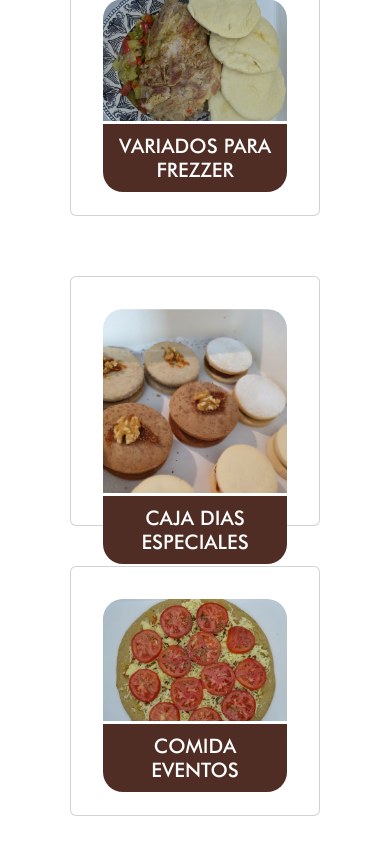
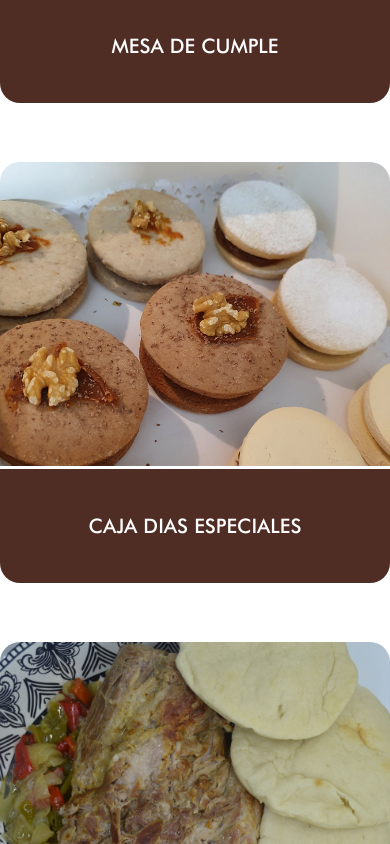
Before and after one commit to jrodriguezaralla/comoEnCasa, a React (Vite) app: page / in a window 390 px wide. Shown: the part 3400-4244 px from the top of the page. Built offline with nearby package versions, Linux system fonts and the light colour scheme.

Commit message:
haciendo responsive cards

```diff
--- a/src/App.jsx
+++ b/src/App.jsx
@@ -83,7 +83,7 @@ function App() {
 				<div style={containerStyle}>
 					<div className="box-container1" style={boxStyle}>
 						<img src={fotojp} alt="Foto Juan Pablo" style={imageStyle} />
-						<h3 style={{ ...textStyle, textAlign: 'left' }}>
+						<h3 style={{ ...textStyle, textAlign: 'justify' }}>
 							<span style={{ fontWeight: 'bold', fontSize: '24px' }}>Sobre mí.</span>
 							<br />
 							Mi nombre es Juan Pablo Sayag, soy Chef-Pastelero profesional y creador de “Como en Casa norte y sur”.
--- a/src/components/eventosespeciales.jsx
+++ b/src/components/eventosespeciales.jsx
@@ -1,6 +1,7 @@
 import React, { useState } from 'react';
-import Button from 'react-bootstrap/Button';
 import Card from 'react-bootstrap/Card';
+import Col from 'react-bootstrap/Col';
+import Row from 'react-bootstrap/Row';
 import MesaDeCumple from '../assets/tortas.jpeg';
 import CajasDiasEspeciales from '../assets/alfajores.jpg';
 import VariadosParaFrezzer from '../assets/bondiola.jpg';
@@ -19,34 +20,6 @@ function EventosEspeciales() {
 		position: 'relative',
 	};
 
-	const titleStyle = {
-		fontFamily: 'Futura, sans-serif',
-		fontWeight: 'bold',
-		fontSize: '20px',
-		textAlign: 'center',
-		margin: 0,
-	};
-
-	const imageStyle = {
-		width: '100%',
-		height: '100%',
-		objectFit: 'cover',
-		borderTopLeftRadius: '20px',
-		borderTopRightRadius: '20px',
-	};
-
-	const bodyStyle = {
-		backgroundColor: '#4F2D24',
-		color: 'white',
-		padding: '45px',
-		margin: '3px 0',
-		borderBottomLeftRadius: '20px',
-		borderBottomRightRadius: '20px',
-		fontFamily: 'Futura-Bold, sans-serif',
-		fontSize: '20px',
-		textAlign: 'center',
-	};
-
 	const containerStyle = {
 		display: 'flex',
 		justifyContent: 'center',
@@ -58,62 +31,40 @@ function EventosEspeciales() {
 		<div>
 			<h1 style={{ textAlign: 'center', fontFamily: 'Futura, sans-serif' }}>Eventos Especiales</h1>
 
-			<div style={containerStyle}>
-				<div style={{ margin: '10px' }}>
-					<div style={{ width: '100%' }}>
-						<Card style={cardStyle} className="custom-card">
-							<Card.Img variant="top" src={MesaDeCumple} style={imageStyle} />
-							<Card.Body style={bodyStyle}>
-								<Card.Title style={titleStyle}>MESA DE CUMPLE</Card.Title>
+			<Row className="g-4 d-flex justify-content-center align-item-center mb-5">
+				<Col xs={12} md={6} className="d-flex justify-content-sm-center justify-content-md-end align-item-center">
+					<Card className="card-container d-flex flex-column p-0 border border-0 my-3">
+						<Card.Img variant="top" src={MesaDeCumple} className="overflow-hidden card-image-style img-fluid" />
+						<Card.Body className="card-body-es">
+							<Card.Title className="card-title-es">MESA DE CUMPLE</Card.Title>
 						</Card.Body>
 					</Card>
-					</div>
-
-					<div style={{ width: '100%' }}>
-						<Card style={cardStyle} className="custom-card">
-							<Card.Img variant="top" src={VariadosParaFrezzer} style={imageStyle} />
-							<Card.Body style={bodyStyle}>
-								<Card.Title style={titleStyle}>VARIADOS PARA FREZZER</Card.Title>
+				</Col>
+				<Col xs={12} md={6} className="d-flex justify-content-sm-center justify-content-md-start align-item-center">
+					<Card className="card-container d-flex flex-column p-0 border border-0 my-3">
+						<Card.Img variant="top" src={CajasDiasEspeciales} className="overflow-hidden card-image-style img-fluid" />
+						<Card.Body className="card-body-es">
+							<Card.Title className="card-title-es">CAJA DIAS ESPECIALES</Card.Title>
 						</Card.Body>
 					</Card>
-					</div>
-				</div>
-
-				<div style={{ margin: '10px' }}>
-					<div style={{ width: '100%' }}>
-						<Card style={cardStyle} className="custom-card">
-							<Card.Img variant="top" src={CajasDiasEspeciales} style={imageStyle} />
-							<Card.Body style={bodyStyle}>
-								<Card.Title style={titleStyle}>CAJA DIAS ESPECIALES</Card.Title>
+				</Col>
+				<Col xs={12} md={6} className="d-flex justify-content-sm-center justify-content-md-end align-item-center">
+					<Card className="card-container d-flex flex-column p-0 border border-0 my-3">
+						<Card.Img variant="top" src={VariadosParaFrezzer} className="overflow-hidden card-image-style img-fluid" />
+						<Card.Body className="card-body-es">
+							<Card.Title className="card-title-es">VARIADOS PARA FREZZER</Card.Title>
 						</Card.Body>
 					</Card>
-					</div>
-
-					<div style={{ width: '100%' }}>
-						<Card style={cardStyle} className="custom-card">
-							<Card.Img variant="top" src={ComidaEventos} style={imageStyle} />
-							<Card.Body style={bodyStyle}>
-								<Card.Title style={titleStyle}>COMIDA EVENTOS</Card.Title>
+				</Col>
+				<Col xs={12} md={6} className="d-flex justify-content-sm-center justify-content-md-start align-item-center">
+					<Card className="card-container d-flex flex-column p-0 border border-0 my-3">
+						<Card.Img variant="top" src={ComidaEventos} className="overflow-hidden card-image-style img-fluid" />
+						<Card.Body className="card-body-es">
+							<Card.Title className="card-title-es">COMIDA EVENTOS</Card.Title>
 						</Card.Body>
 					</Card>
-					</div>
-				</div>
-			</div>
-
-			<style>
-				{`
-          @media (max-width: 450px) {
-            .custom-card {
-              width: 250px !important;
-              height: 250px !important;
-            }
-            .custom-card .card-body {
-              padding: 10px !important;
-              font-size: 16px !important;
-            }
-          }
-        `}
-			</style>
+				</Col>
+			</Row>
 		</div>
 	);
 }
--- a/src/styles/eventosespeciales.css
+++ b/src/styles/eventosespeciales.css
@@ -15,3 +15,36 @@
 		text-align: center;
 	}
 }
+
+.card-container {
+	height: 424px;
+	width: 424px;
+}
+
+.card-title-es {
+	font-family: Futura, sans-serif;
+	font-weight: bold;
+	font-size: 20px;
+	text-align: center;
+	margin: 0;
+}
+
+.card-body-es {
+	background-color: #4f2d24;
+	color: white;
+	padding: 45px;
+	margin: 3px 0;
+	border-bottom-left-radius: 20px;
+	border-bottom-right-radius: 20px;
+	font-family: Futura-Bold, sans-serif;
+	font-size: 20px;
+	text-align: center;
+}
+
+.card-image-style {
+	width: 100%;
+	height: 100%;
+	object-fit: cover;
+	border-top-left-radius: 20px;
+	border-top-right-radius: 20px;
+}
--- a/src/styles/logowhatsapp.css
+++ b/src/styles/logowhatsapp.css
@@ -30,7 +30,7 @@
 	height: 80%;
 }
 
-@media (max-width: 405px) {
+@media (max-width: 800px) {
 	.logo-whatsapp-container {
 		scale: 0.7;
 	}
```
Lines whose indentation alone changed are shown as unchanged.
